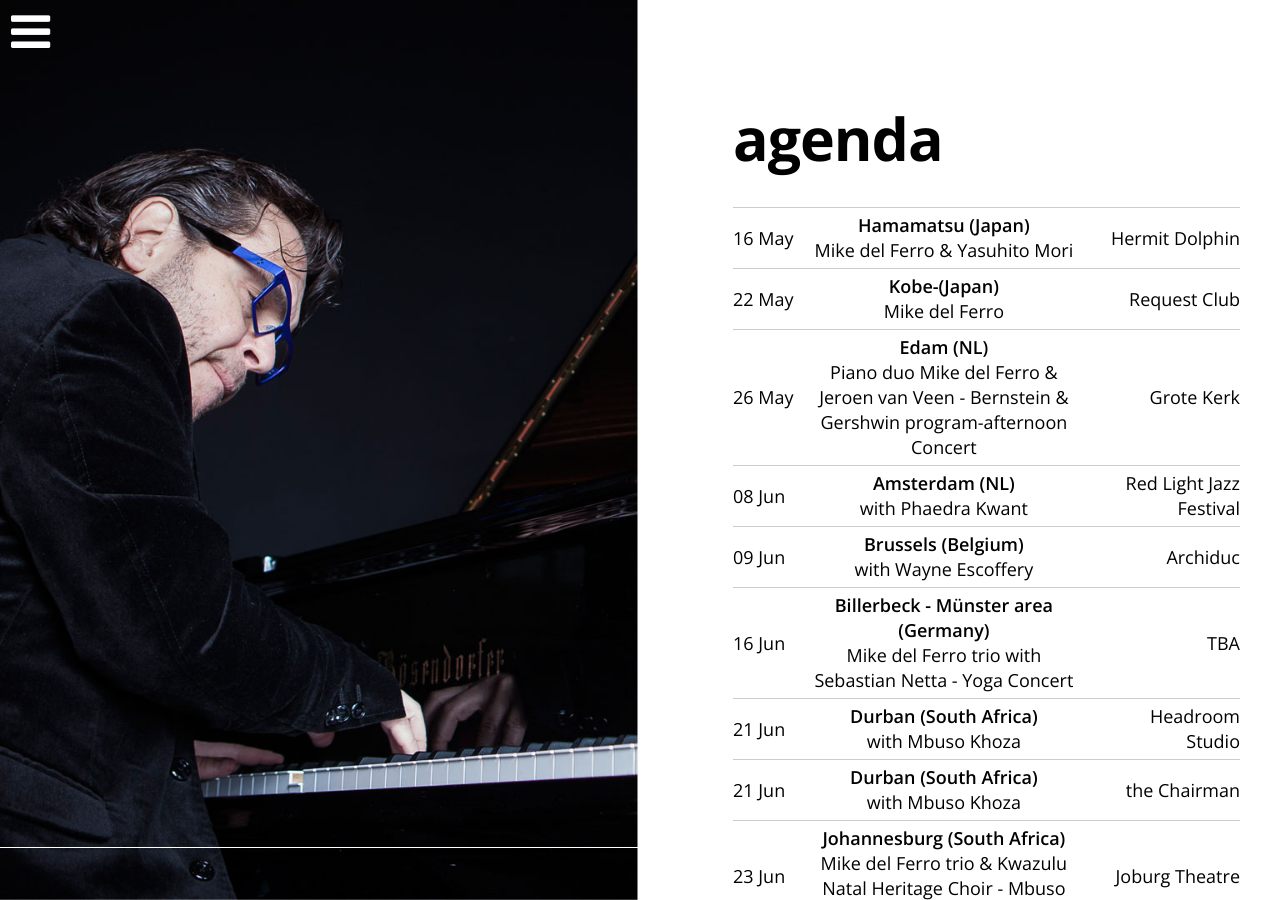
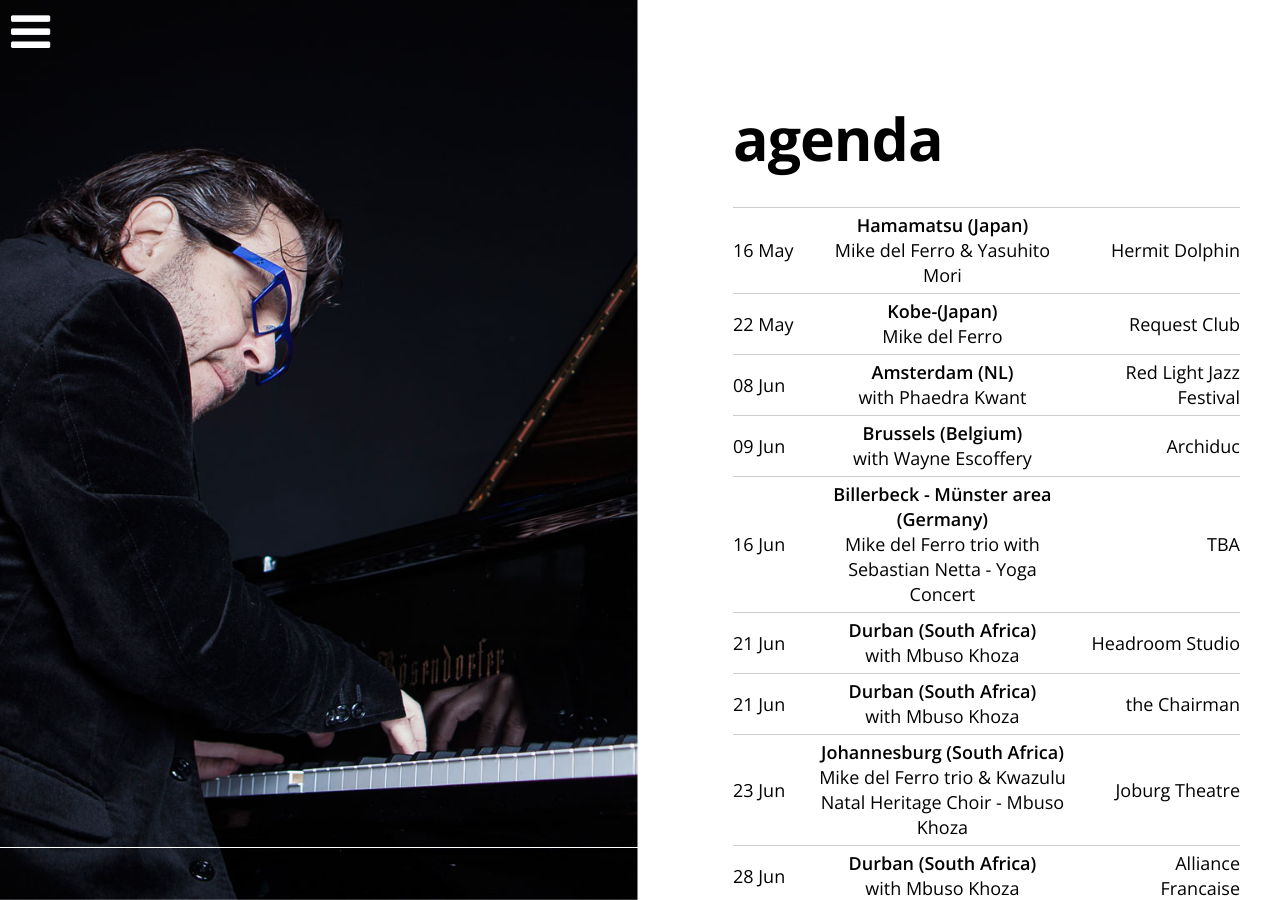
Before and after one commit to mikedelferro/website, a Jekyll site: the page built from agenda.html, in a window 1280 px wide and 900 px high. Built offline with Jekyll 4.4.1, drawn with Linux system fonts in a browser that asks for light colours; nearby versions of some CDN libraries; some of the changed text lies outside the part shown.

Commit message:
Updated '_config.yml' via CloudCannon

```diff
--- a/_config.yml
+++ b/_config.yml
@@ -52,13 +52,6 @@ gigs:
     location: Wonderfeel Festival
     venue: s'Graveland (NL)
     url: 'https://www.wonderfeel.nl'
-  - title: >-
-      Piano duo Mike del Ferro & Jeroen van Veen - Bernstein & Gershwin
-      program-afternoon Concert
-    date: 2019-05-26 16:30:00
-    location: Grote Kerk
-    venue: Edam (NL)
-    url: 'http://www.piano-edam.nl/home/4'
   - title: Mike del Ferro
     date: 2019-05-22 20:00:00
     location: Request Club
@@ -151,7 +144,7 @@ gigs:
     location: Archiduc
     venue: Brussels (Belgium)
     url: 'http://www.archiduc.net/nl'
-  - title: Nachtgeluiden (Night SOunda)- with Andre Heuvelman
+  - title: Nachtgeluiden (Night Sounds)- with Andre Heuvelman
     date: 2019-09-06 20:00:00
     location: Open Air Theatre / Forest
     venue: Kwintelooijen (NL)
```
